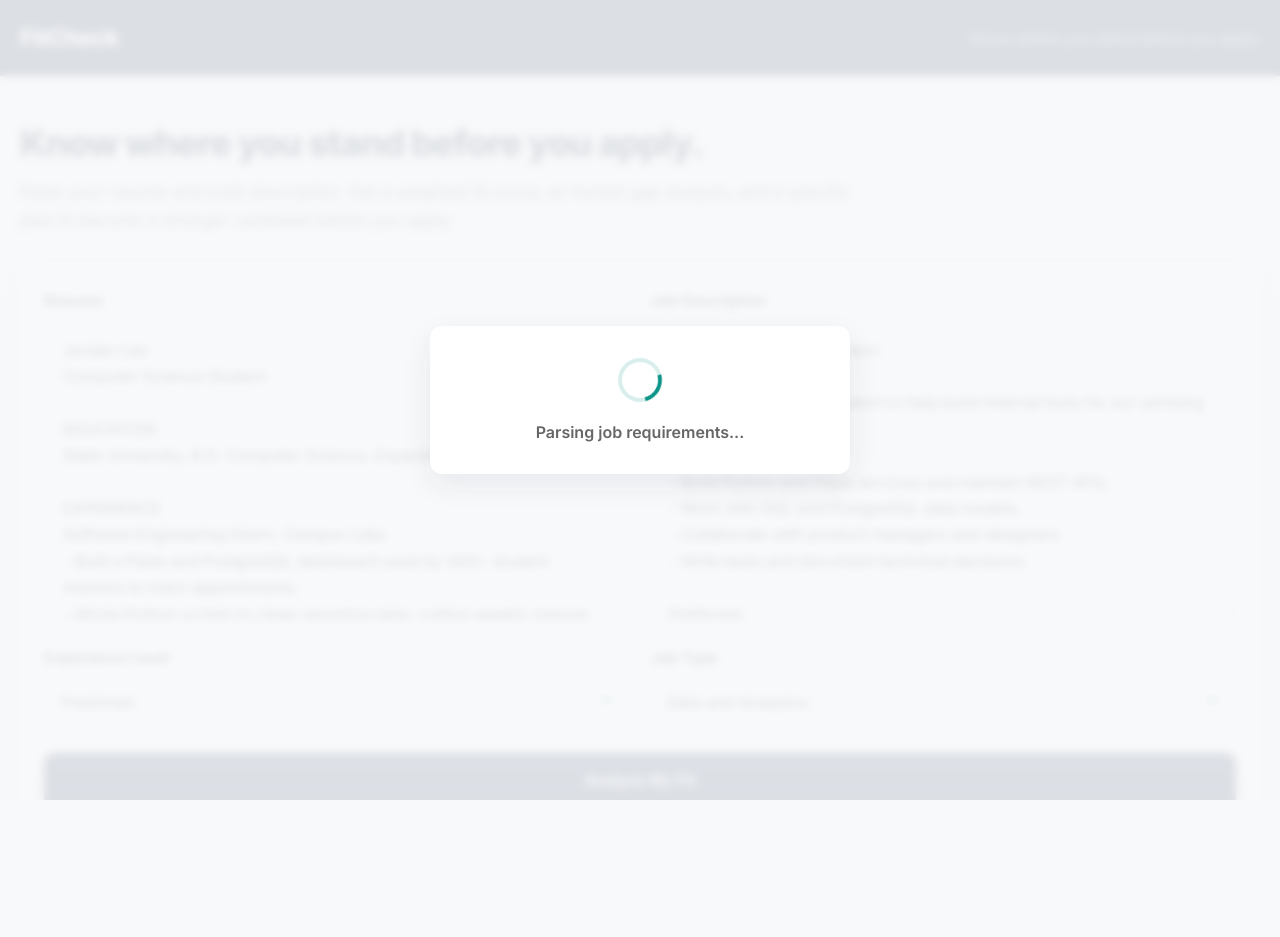
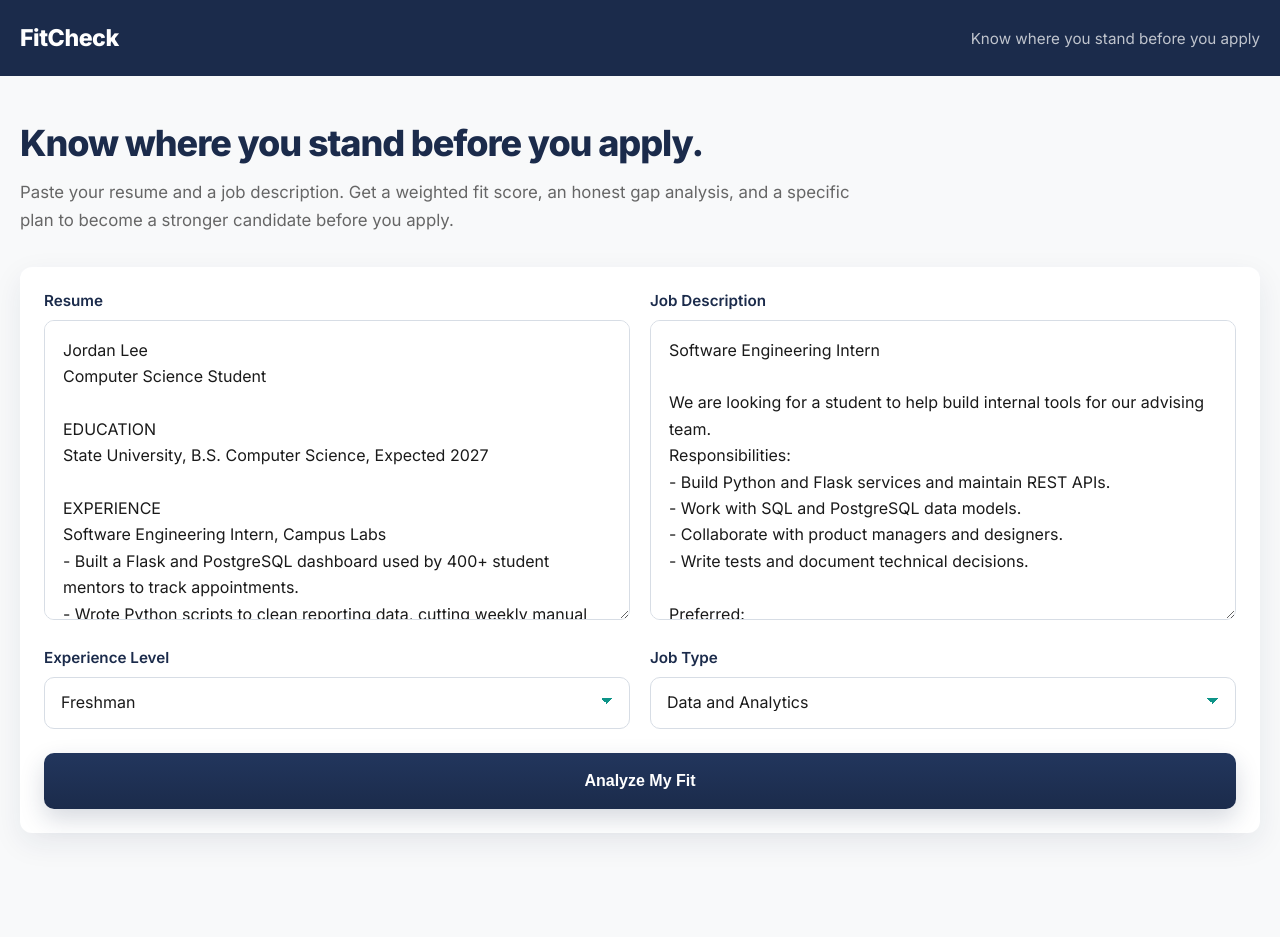
Before and after one commit to TIMO216/AidenK-5272-AI_HACKATHON_2026_FITCHECK-, a Flask app: page / in a window 1280 px wide. Before the commit the page ends 800 px from the top, so only its background shows below. Run offline with Flask 3, Linux system fonts and the light colour scheme.

Commit message:
Fix loading overlay hidden state

```diff
--- a/static/styles.css
+++ b/static/styles.css
@@ -459,6 +459,10 @@ select:focus {
   backdrop-filter: blur(4px);
 }
 
+.loading-overlay[hidden] {
+  display: none !important;
+}
+
 .loading-card {
   width: min(420px, calc(100% - 32px));
   background: var(--white);
```
